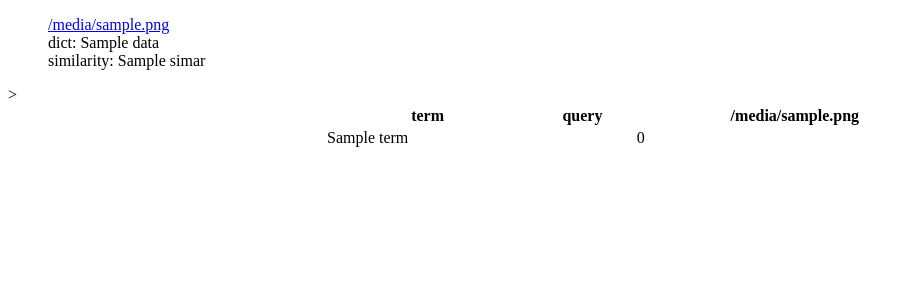
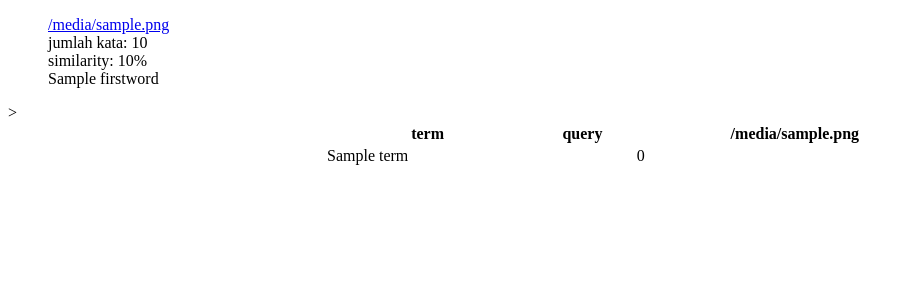
Before and after one commit to alliefn/simple-searchengine, a Flask app: template src/templates/result.html in a window 1280 px wide. Shown: the top 300 px of the page, without its empty margins (0-914 px from the left). Run offline with Flask 2, Linux system fonts and the light colour scheme; the template is opened without the code that fills it: most values are stand-ins (such as "Sample title", 1, 10 or a date in 2020).

Commit message:
jumlah kata + kata pertama

```diff
--- a/src/templates/result.html
+++ b/src/templates/result.html
@@ -10,9 +10,14 @@
     <ul>
         <a href = result/{{row.namafile}} align="center" target="_blank">{{row.namafile}}</a>
         <br>
-        dict: {{row.data}}
+        jumlah kata: {{row.jumlah}}
         <br>
-        similarity: {{row.simar}}
+        similarity: {{row.simar*100}}%
+        <br>
+        {{row.firstword}}
+        {% if row.jumlahkata>30 %}
+        ...
+        {% endif %}
     </ul>
 {% endfor %}
 <table style="width:50%" align="center">
```
